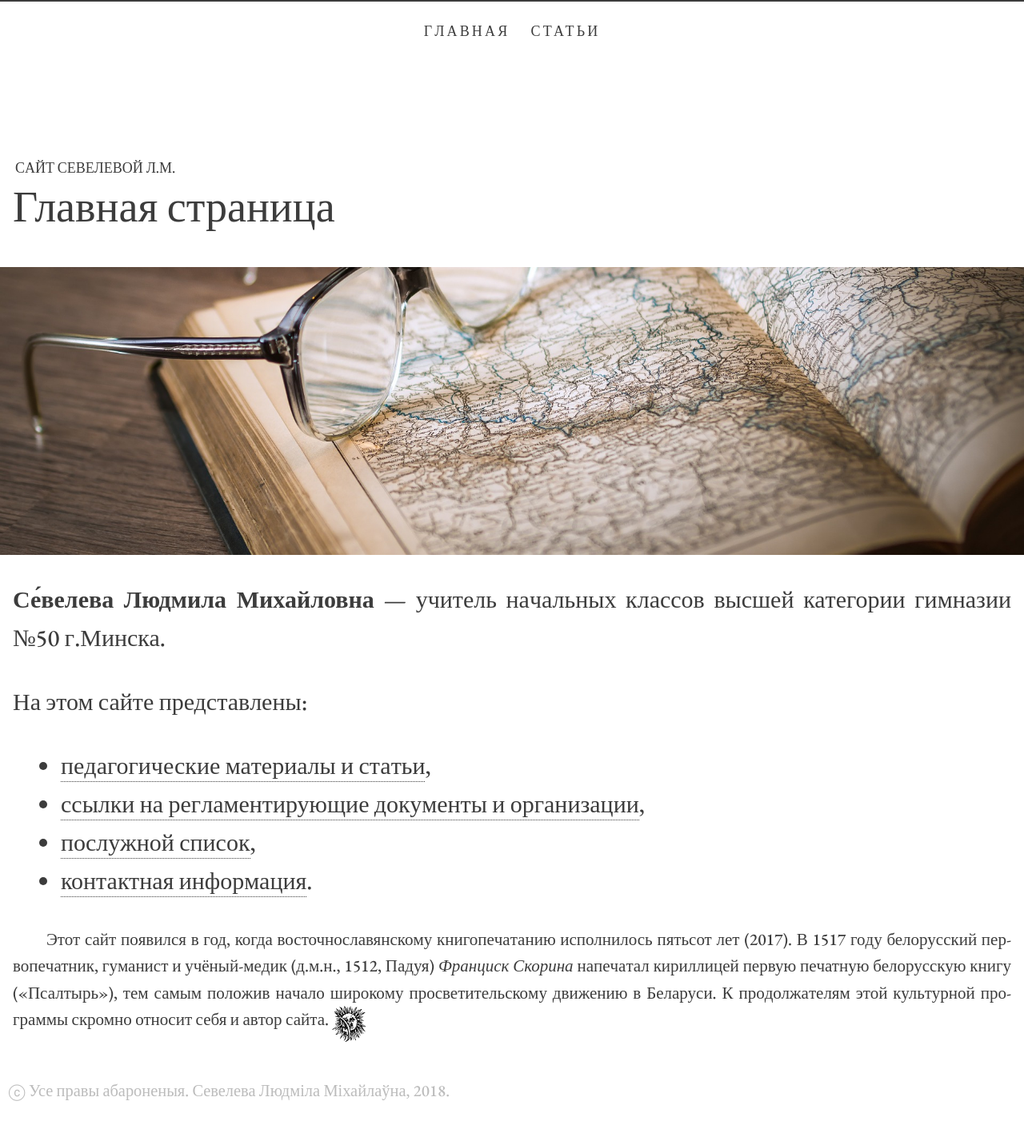
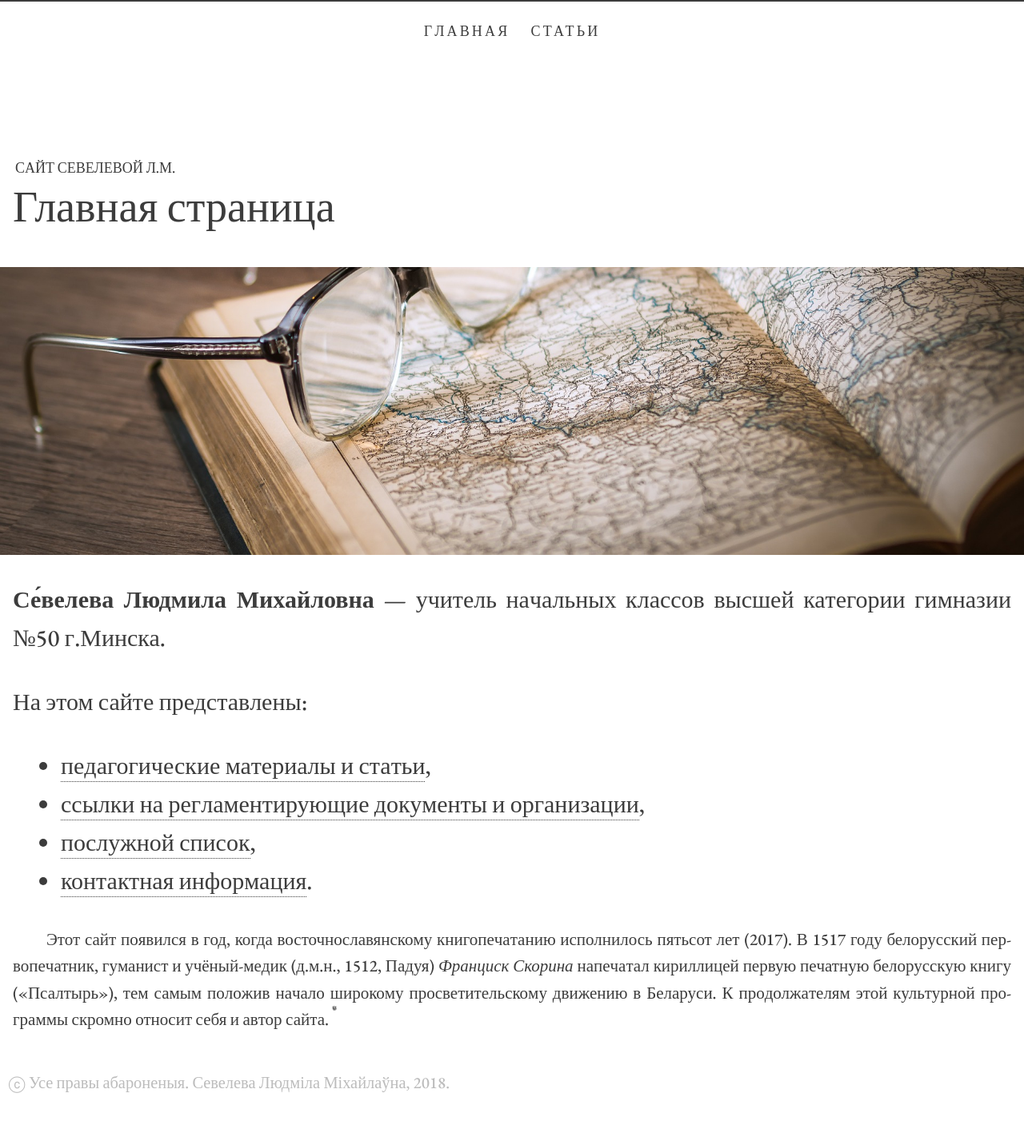
Before and after one commit to seveleva/seveleva, a Jekyll site: the page built from index.md, in a window 1280 px wide. Shown: the whole page at 80% size. Built offline with Jekyll 4.4.1, drawn with Linux system fonts in a browser that asks for light colours.

Commit message:
Update index.md

```diff
--- a/index.md
+++ b/index.md
@@ -17,4 +17,4 @@
 * [по­служ­ной спи­сок](cv),<BR>
 * [кон­такт­ная ин­фор­ма­ция](contacts).
 
-<div style="font-size: 70%; text-align: justify; text-indent: 2em;">Этот сайт по­явил­ся в год, ко­гда вос­точ­но­сла­вян­с­ко­му кни­го­пе­ча­та­нию ис­пол­ни­лось пять­сот лет (2017). В 1517 го­ду бе­ло­рус­ский пер­во­пе­чат­ник, гу­ма­нист и учё­ный-ме­дик (д.м.н., 1512, Па­дуя) <i>Фран­циск Ско­ри­на</i> на­пе­ча­тал ки­рил­ли­цей пер­вую пе­чат­ную бе­ло­рус­скую кни­гу («Псал­тырь»), тем са­мым по­ло­жив на­ча­ло ши­ро­ко­му про­све­ти­тель­ско­му дви­же­нию в Бе­ла­ру­си. К про­дол­жа­те­лям этой куль­тур­ной про­грам­мы скром­но от­но­сит се­бя и ав­тор сай­та. <img style="width:2em;" src="http://seveleva.com/img/avatarBl.svg" align="top"> </div>
+<div style="font-size: 70%; text-align: justify; text-indent: 2em;">Этот сайт по­явил­ся в год, ко­гда вос­точ­но­сла­вян­с­ко­му кни­го­пе­ча­та­нию ис­пол­ни­лось пять­сот лет (2017). В 1517 го­ду бе­ло­рус­ский пер­во­пе­чат­ник, гу­ма­нист и учё­ный-ме­дик (д.м.н., 1512, Па­дуя) <i>Фран­циск Ско­ри­на</i> на­пе­ча­тал ки­рил­ли­цей пер­вую пе­чат­ную бе­ло­рус­скую кни­гу («Псал­тырь»), тем са­мым по­ло­жив на­ча­ло ши­ро­ко­му про­све­ти­тель­ско­му дви­же­нию в Бе­ла­ру­си. К про­дол­жа­те­лям этой куль­тур­ной про­грам­мы скром­но от­но­сит се­бя и ав­тор сай­та. <img style="width:.25em;" src="http://seveleva.com/img/avatarBl.svg" align="top"> </div>
```
